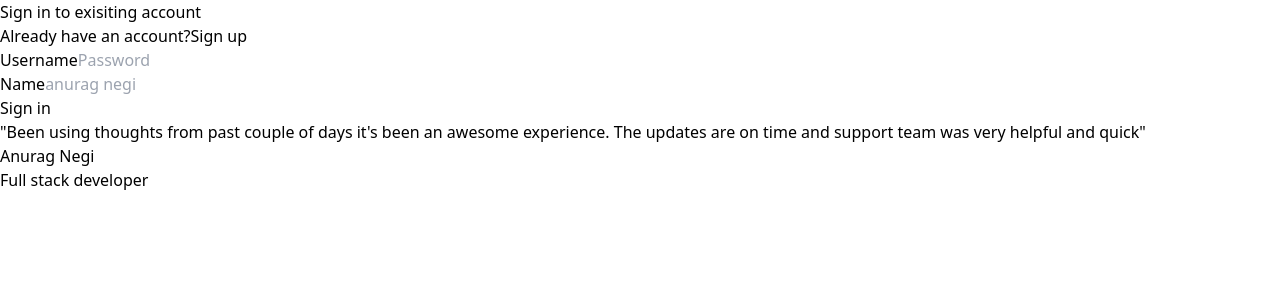
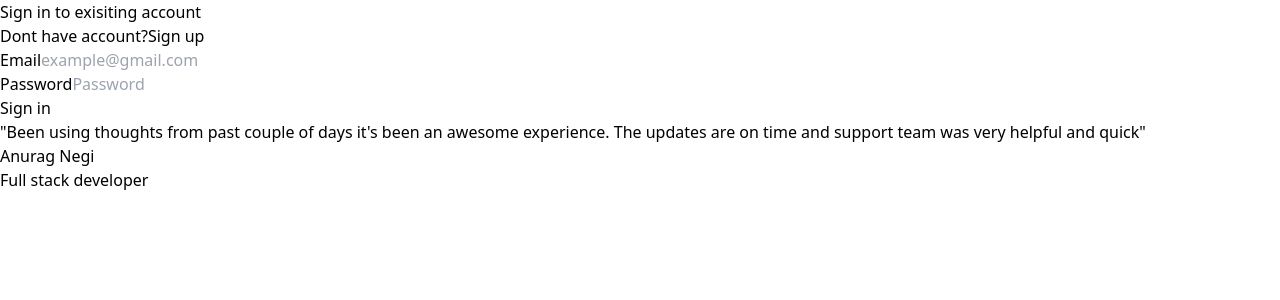
Before and after one commit to GUNGODD/thoughts, a React (Vite) app in the folder frontend/: page /signin in a window 1280 px wide. Shown: the top 300 px of the page. Built offline with nearby package versions, Linux system fonts and the light colour scheme.

Commit message:
fixing signin / signup routes

```diff
--- a/frontend/src/components/Auth.tsx
+++ b/frontend/src/components/Auth.tsx
@@ -33,33 +33,33 @@ export const Auth=({type}: {type:"signup" | "signin"})=>{
                 {type==="signin"?"Sign in to exisiting account":"Create an account"}
             </div>
             <div className="ml-10 tex-slate-400 text-sm font-light">
-            {type==="signin"?"Already have an account?":"Don't have account?"}
+            {type==="signin"?"Dont have account?":"Already have account?"}
                 <Link to={type==="signin"?"/signup":"/signin"} className="pl-2 font-semibold underline underline-offset-2">
                 {type==="signin"?"Sign up":"Sign in"}
                 </Link>
             </div>
           <div className="mt-6 space-y-5">
-            {type==="signup"?<LabelledInput label="Email" type="text" placeholder="example@gmail.com" onChange={(e)=>{
+            <LabelledInput label="Email" type="text" placeholder="example@gmail.com" onChange={(e)=>{
                setPostInputs({
                 ...postInputs,
                 email:e.target.value
                })
 
-            }} />:null}
-            <LabelledInput label="Username" type="text" placeholder="Password" onChange={(e)=>{
+            }} />
+            <LabelledInput label="Password" type="text" placeholder="Password" onChange={(e)=>{
                setPostInputs({
                 ...postInputs,
                 password:e.target.value
                })
 
             }} />
-            <LabelledInput label="Name" type="text" placeholder="anurag negi" onChange={(e)=>{
+            {type==="signup"?<LabelledInput label="Name" type="text" placeholder="anurag negi" onChange={(e)=>{
                setPostInputs({
                 ...postInputs,
                 name:e.target.value
                })
 
-            }} />
+            }} />:null}
             <button onClick={SendRequest} type="button" className="w-full  text-gray-900 hover:text-white border border-gray-800 hover:bg-red-500 focus:ring-4 focus:outline-none focus:ring-gray-300 font-medium rounded-lg text-sm px-5 py-2.5 text-center me-2 mb-2 dark:border-gray-600 dark:text-gray-400 dark:hover:text-white dark:hover:bg-gray-600 dark:focus:ring-gray-800">{type==="signup"?"Sign up":"Sign in"}</button>
         </div>
 
```
